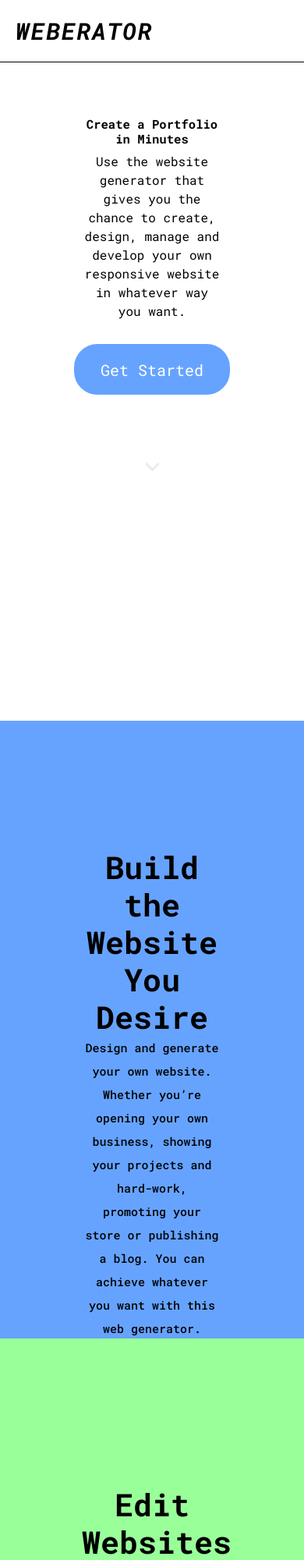
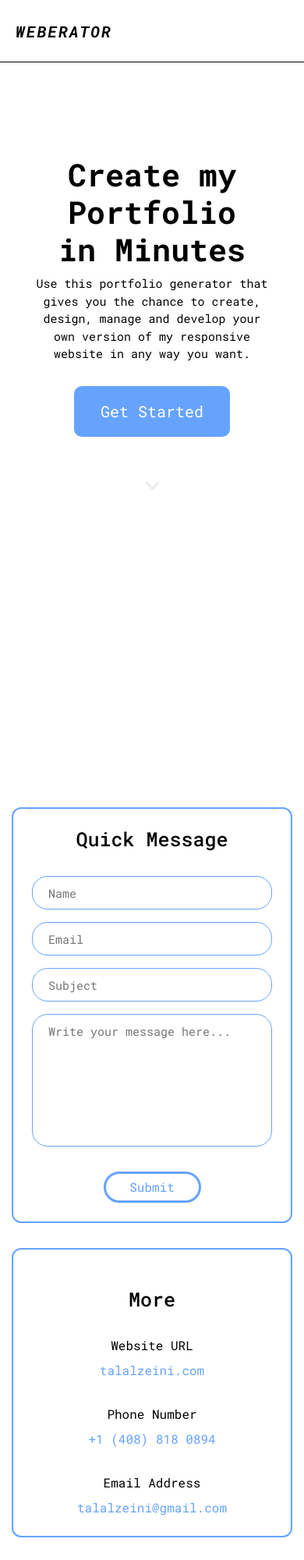
Before and after one commit to talalzeini/website-generator, a plain HTML site: page index.html in a window 390 px wide. Shown: the top 2000 px of the page at 78% size. Drawn offline with nearby package versions, Linux system fonts and the light colour scheme.

Commit message:
worked on main page and removed many sections

```diff
--- a/index.html
+++ b/index.html
@@ -34,8 +34,8 @@
 
 <div class="hero">
             <div class="header">
-                  <h1 class="mainHeader">Create a Portfolio<br>in Minutes</h1>
-                  <p class="mainParagraph">Use the website generator that gives you the chance to create, design, manage and develop your own responsive website in whatever way you want.</p>
+                  <h1 class="mainHeader">Create my Portfolio<br>in Minutes</h1>
+                  <p class="mainParagraph">Use this portfolio generator that gives you the chance to create, design, manage and develop your own version of my responsive website in any way you want.</p>
                   <button class="GetStarted" onclick="window.location.href ='generator.html'">Get Started</button>
                   <br><br>
                   <div class="scroll-down"></div>
@@ -43,32 +43,14 @@
 </div>
 
 
-
-<section id="contact2">
-      <div class="container">
-            <div class="blueBG">
-                  <h2 class="blueHead">Build the Website You Desire</h2>
-                  <h2 class="blueHead1">Design and generate your own website. Whether you’re opening your own business, showing your projects and hard-work, promoting your store or publishing a blog. You can achieve whatever you want with this web generator.</h2>
-            </div>
-      </div>
-  </section>
-  <section id="contact3">
-      <div class="container">
-            <div class="greenBG">
-                  <h2 class="greenHead">Edit Websites the Way You Want.</h2>
-                  <h2 class="greenHead1">Customize or change over 10 designed templates and make it your own website. Make your site come to life with scroll effects and many animations. Generate your own professional or personal website and make it look stunning.</h2>
-            </div>
-      </div>
-  </section>
-
 <!-- contact form starts here -->
 
 
 <section id="contact">
       <div class="container">
-          <h2 style="color:black;">Contact Us</h2>
+
               <div class="flex">
-                      <div id="form-container">
+                      <div id="form-container" style="border:2px solid #66a3ff;">
                               <form  action="https://formspree.io/talalzeini@gmail.com" method="POST">
                                   <h2 style="font-size:25px; color:black;">Quick Message</h2>
                                   <input type="text" id="name" class="name" name="name" placeholder="Name" />
@@ -80,8 +62,10 @@
                               </form>
                       </div>
 
-                              <div id="address-container">
+                              <div id="address-container" style="border:2px solid #66a3ff;">
                                       <h2 style="margin-top:25px;font-size:25px; color:black;">More</h2>
+                                      <label style="color:black;text-align: center;" for="">Website URL</label>
+                                      <a href="http://talalzeini.com/"style="display:block; margin:0 auto;color:#66a3ff;text-align: center;">talalzeini.com</a>
                                       <label style="color:black; text-align: center;" for="">Phone Number</label>
                                       <a style="display:block; margin:0 auto; color:#66a3ff;text-align: center;">+1 (408) 818 0894</a>
                                       <label style="color:black;text-align: center;" for="">Email Address</label>
@@ -95,11 +79,7 @@
 
   <section id="contact1">
       <div class="container">
-            <div class="blackBG">
-                  <h2 class="blackHead">The Best Choice for You</h2>
-                  <h2 class="blackHead1">You can build a free and professional website in few minutes. You can make your own website exactly the way you want, whether you're new at creating websites or not. This website generator makes it easier for anyone to create a website and build their own business.</h2>
 
-            </div>
             <hr style="border: 1px solid white; margin-bottom: 100px;">
             <div id="media">
                   <ul>
@@ -117,17 +97,21 @@
                           </li>
                           <!--- Linkedin -->
                           <li id="ig" >
-                                  <a href="https://www.linkedin.com/in/talal-zeini-931499193/"><i class="fa fa-linkedin-square" aria-hidden="true"></i></a>
+                                  <a href="https://www.linkedin.com/in/talal-zeini-931499193/"><i class="fa fa-linkedin" aria-hidden="true"></i></a>
                           </li>
                   </ul>
                   <!-- <p style=" text-align:center; margin-left:20px;margin-top:50px; letter-spacing:2px;font-size:17px;"><span  style="font-size:23px; text-align:center;">&copy</span> Talal Zeini 2020</p> -->
           </div>
+
       </div>
+
   </section>
 
  <!-- footer starts here -->
 
-
+ <footer>
+        <p class="copyright" > <span>&copy; </span><a href="http://talalzeini.com/" style="color:white; text-decoration: none;">TALAL ZEINI 2020</a></p>
+        </footer>
 
   <!-- footer ends here -->
 
--- a/style.css
+++ b/style.css
@@ -6,7 +6,9 @@ html, body{
     overflow-x: hidden;
     background-color: white;
     z-index: 1;
+    min-height: 100vh;
 }
+
 .navigation{
     position: relative;
     width: 100%;
@@ -25,7 +27,7 @@ html, body{
     text-transform:capitalize;
     letter-spacing: 2px;
     font-style: italic;
-    font-size: 30px;
+    font-size: 20px;
 }
 .sign{
     position: relative;
@@ -46,8 +48,12 @@ html, body{
     color:white;
     background-color: #66a3ff;
 }
+.flex{
+    display:flex;
+    justify-content:space-between;
+}
 .hero{
-    height: 100vh;
+    height: 70vh;
     display: flex;
     align-items: center;
     justify-content: center;
@@ -55,42 +61,24 @@ html, body{
 .header{
     width:100%;
     position: absolute;
-    top:150px;
+    top:200px;
     left:0%;
+    margin-top: 50px;
 }
 .mainHeader{
     color:black;
     text-align: center;
     font-weight: 800;
-    font-size:4vw;
+    font-size:60px;
 }
+
 .mainParagraph{
-        color:black;
-        width:45%;
-        display: block;
-        margin: auto;
-        text-align: center;
-}
-.GetStarted{
-    position: relative;
-    top:30px;
-    height:65px;
-    width:200px;
-    border: 3px solid #66a3ff;
     color:black;
-    border-radius: 30px;
+    width:45%;
+    font-size: 15px;
+    display: block;
+    margin: auto;
     text-align: center;
-    display: block;
-    margin:0 auto;
-    font-size: 20px;
-    color:white;
-    background-color: #66a3ff;
-    transition: all 0.75s;
-}
-.GetStarted:hover{
-    color:#66a3ff;
-    background-color: white;
-    transition: all 0.75s;
 }
 .scroll-down{
     position: relative;
@@ -108,6 +96,76 @@ html, body{
     -webkit-transform: translate(-50%, 0) rotate(0deg);
     animation: fadeDown 3s cubic-bezier(0.19, 1, 0.22, 1) infinite;
 }
+@media (max-width:700px){
+    .mainHeader{
+        color:red;
+        text-align: center;
+        font-weight: 800;
+        font-size:45px;
+    }
+}
+@media (max-width:500px){
+    .header{
+        width:100%;
+        position: absolute;
+        top:200px;
+        left:0%;
+        margin-top: 0px;
+    }
+    .mainHeader{
+        color:black;
+        text-align: center;
+        font-weight: 800;
+        font-size:40px;
+    }
+    .mainParagraph{
+        color:black;
+        width:80%;
+        font-size: 15px;
+        display: block;
+        margin: auto;
+        text-align: center;
+}
+.scroll-down{
+    position: relative;
+    top: 15px;
+    margin: 0 auto;
+    text-align: center;
+    font-size: 20px;
+    z-index: 0;
+    text-decoration: none;
+    text-shadow: 0;
+    width: 13px;
+    height: 13px;
+    border-bottom: 3px solid black;
+    border-right: 3px solid black;
+    -webkit-transform: translate(-50%, 0) rotate(0deg);
+    animation: fadeDown 3s cubic-bezier(0.19, 1, 0.22, 1) infinite;
+}
+}
+
+.GetStarted{
+    position: relative;
+    top:30px;
+    height:65px;
+    width:200px;
+    border: 3px solid #66a3ff;
+    color:black;
+    border-radius: 10px;
+    text-align: center;
+    display: block;
+    margin:0 auto;
+    font-size: 20px;
+    color:white;
+    background-color: #66a3ff;
+    transition: all 0.75s;
+}
+.GetStarted:hover{
+    color:#66a3ff;
+    background-color: white;
+    transition: all 0.75s;
+}
+
 @keyframes fadeDown {
     0% {
           transform: translate(0, -20px) rotate(45deg);
@@ -122,12 +180,13 @@ html, body{
     }
 }
 .websiteImage{
-    width: 1000px;
+    width: 900px;
     position:relative;
     top:350px;
-     border-radius:30px 30px 0px 0px;
+     /* border-radius:30px 30px 0px 0px; */
+     border-radius: 20px;
      z-index:3;
-     border:20px solid gray;
+     /* border:20px solid gray; */
 }
 .laptopHR{
 border-radius: 10px 10px 30px 30px;
@@ -140,7 +199,6 @@ right:0%;
 }
 .blueBG{
 
-    margin:0px auto;
     position: relative;
     height:600px;
     color:black;
@@ -165,6 +223,7 @@ right:0%;
     margin: 0 auto;
     width:50%;
 }
+
 @media only screen and (max-width:700px){
 
 .blueHead{
@@ -232,26 +291,17 @@ right:0%;
     font-size: 15px;
 }
 }
-#contact3{
-    background: #99ff99;
-    padding: 4rem 0 8rem;
 
-}
-
-/* contact us styles start */
 #contact1{
     background: black;
     padding: 4rem 0 8rem;
 
 }
-#contact2{
-    background: #66a3ff;
+
+#contact{
+    background: white;
     padding: 4rem 0 8rem;
-
-}
-#contact{
-    background: #ff9999;
-    padding: 4rem 0 8rem;
+    margin-top: 300px;
 
 }
 #contact h2{
@@ -278,12 +328,14 @@ right:0%;
 #form-container input,
 #form-container textarea{
     text-indent: 10px;
+    outline:none;
     display:block;
+
     margin-top: 1rem;
     padding:10px;
     color:black;
     border-radius: 20px;
-    border:1px solid rgba(0,0,0,0.1);
+    border:1px solid #66a3ff;
     box-sizing: border-box;
     height:43px;
     width:100%;
@@ -325,7 +377,7 @@ color:  #1ab2ff;
     display:block;
     margin:0 auto;
     position: relative;
-    top:20px;
+    top:0px;
     width:125px;
     border: 3px solid #66a3ff;
     color:black;
@@ -389,32 +441,7 @@ height:800px;
 }
 
 /* start: footer styles */
-footer {
-    background: #333;
-    padding: 8rem 0;
-}
 
-
-
-footer .footer-subscribe ul li a:hover {
-    color: #fff;
-}
-
-footer small {
-    margin-top: 3rem;
-    font-size: 1rem;
-    display: block;
-    text-align: center;
-}
-
-footer small a {
-    color: #777;
-    text-decoration: none;
-}
-
-footer small a:hover {
-    color: #fff;
-}
 
 /* end: footer styles */
 #media ul {
@@ -446,3 +473,52 @@ footer small a:hover {
     transition: all 0.05s;
     text-decoration: none;
 }
+
+@media (max-width: 767px) {
+    #contact .flex {
+        flex-wrap: wrap;
+    }
+
+    #form-container {
+        width: 100%;
+        padding: 2rem;
+    }
+
+    #address-container {
+        width: 100%;
+        margin-top: 2rem;
+    }
+}
+@media (max-width: 500px) {
+#contact {
+    padding: 4rem 0;
+}
+
+#contact h2 {
+    margin-bottom: 2rem;
+}
+
+#form-container {
+    padding: 1.5rem;
+}
+}
+footer {
+    position: relative;
+    height: 0px;
+    display: flex;
+    text-align: center;
+    align-items: center;
+    justify-content: center;
+}
+p.copyright {
+    position: absolute;
+    width: 100%;
+    color: #fff;
+    line-height: 100px;
+    font-size: 15px;
+    text-align: center;
+    bottom:0;
+}
+p.copyright span {
+    font-size: 20px;
+}
```
